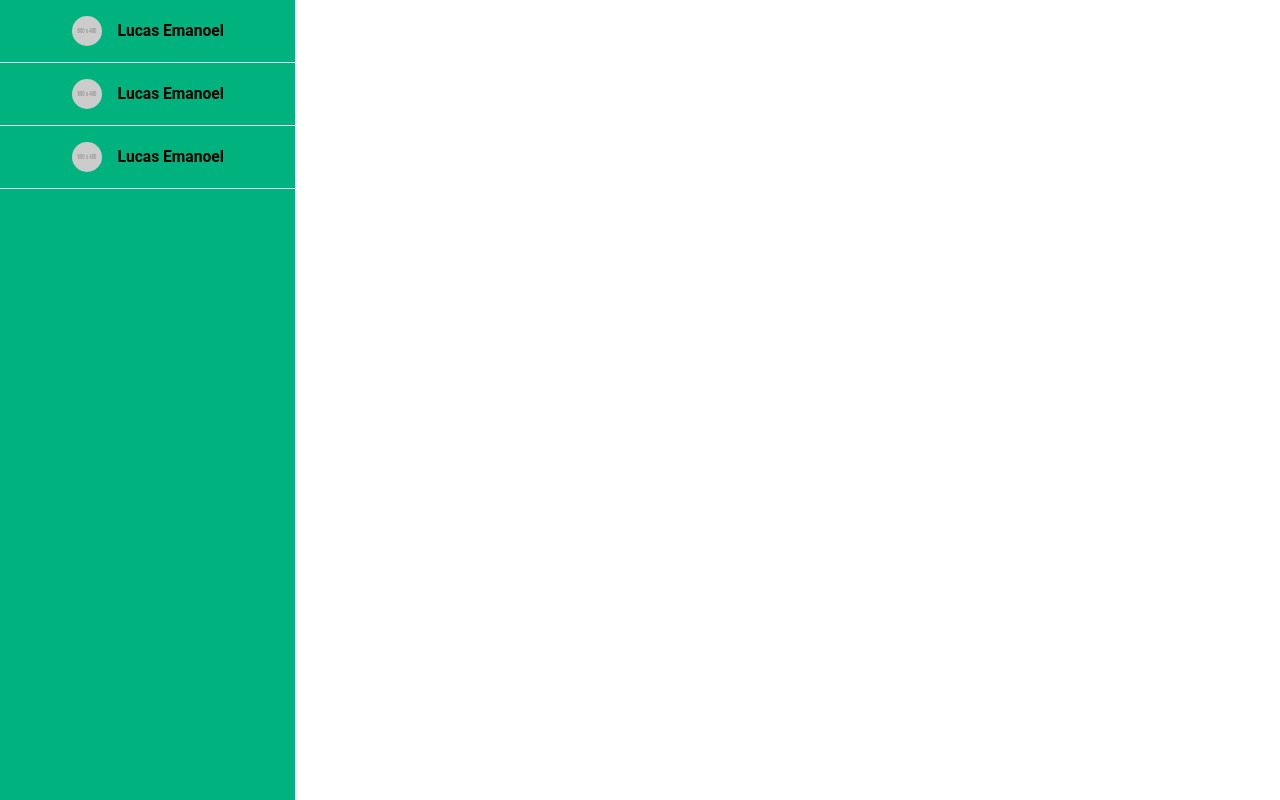
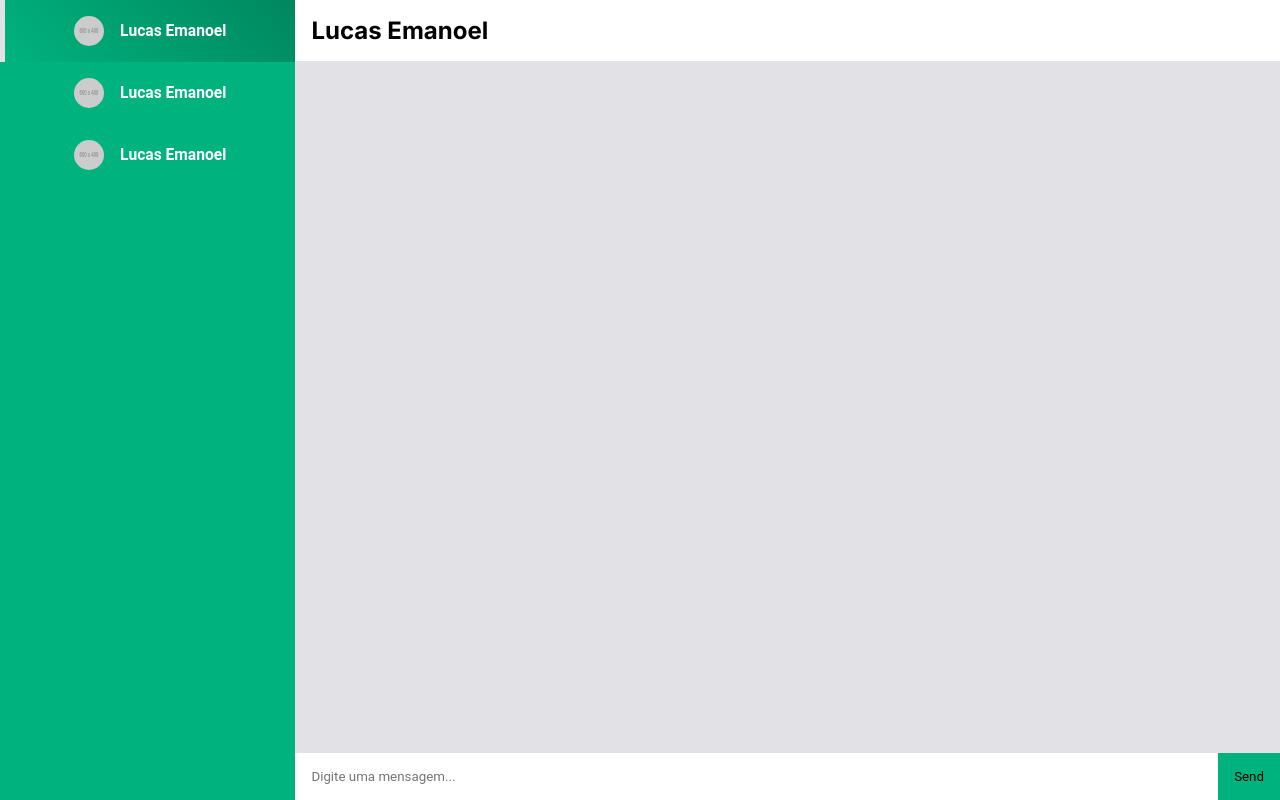
Before and after one commit to lucastheldl/Next-RealtimeChat, a Next.js app: page / in a window 1280 px wide. Built offline with nearby package versions, Linux system fonts and the light colour scheme.

Commit message:
feat: add message input and chat header

```diff
--- /dev/null
+++ b/src/components/chatHeader.tsx
@@ -0,0 +1,9 @@
+import { Header } from "@/styles/components/chatHeader";
+
+export function ChatHeader() {
+  return (
+    <Header>
+      <h2>Lucas Emanoel</h2>
+    </Header>
+  );
+}
--- a/src/components/messageInput.tsx
+++ b/src/components/messageInput.tsx
@@ -1,3 +1,14 @@
-export function mesageInput() {
-  return <input></input>;
+import {
+  Input,
+  MessageContainer,
+  SendBtn,
+} from "@/styles/components/messageInput";
+
+export function MesageInput() {
+  return (
+    <MessageContainer>
+      <Input placeholder="Digite uma mensagem..." />
+      <SendBtn>Send</SendBtn>
+    </MessageContainer>
+  );
 }
--- a/src/pages/index.tsx
+++ b/src/pages/index.tsx
@@ -3,6 +3,8 @@ import Head from "next/head";
 import { Inter } from "next/font/google";
 import { ChatContainer, ContactsContainer, Wrapper } from "@/styles/main";
 import { ContactItem } from "@/components/contactItem";
+import { MesageInput } from "@/components/messageInput";
+import { ChatHeader } from "@/components/chatHeader";
 
 const inter = Inter({ subsets: ["latin"] });
 
@@ -24,7 +26,10 @@ export default function Home() {
           <ContactItem />
           <ContactItem />
         </ContactsContainer>
-        <ChatContainer></ChatContainer>
+        <ChatContainer>
+          <ChatHeader />
+          <MesageInput />
+        </ChatContainer>
       </Wrapper>
     </>
   );
--- /dev/null
+++ b/src/styles/components/chatHeader.ts
@@ -0,0 +1,10 @@
+import { styled } from "..";
+
+export const Header = styled("header", {
+  //flex: "1",
+  padding: "1rem",
+
+  border: "none",
+
+  backgroundColor: "white",
+});
--- a/src/styles/components/contactItem.ts
+++ b/src/styles/components/contactItem.ts
@@ -12,14 +12,21 @@ export const Wrapper = styled("button", {
   padding: "1rem",
 
   border: "none",
-  borderBottom: "1px solid $gray100",
+  borderLeft: "5px solid transparent",
 
   background: "none",
 
   img: {
     borderRadius: "50%",
   },
+
+  h3: {
+    color: "$white",
+  },
+
   "&:hover": {
     cursor: "pointer",
+    borderLeft: "5px solid $gray100",
+    background: "linear-gradient(45deg, transparent, $green500)",
   },
 });
--- /dev/null
+++ b/src/styles/components/messageInput.ts
@@ -0,0 +1,31 @@
+import { styled } from "..";
+
+export const MessageContainer = styled("div", {
+  display: "flex",
+  width: "100%",
+});
+
+export const Input = styled("input", {
+  flex: 1,
+  padding: "1rem",
+
+  border: "none",
+
+  backgroundColor: "white",
+
+  "&:hover": {
+    cursor: "pointer",
+  },
+});
+export const SendBtn = styled("button", {
+  padding: "1rem",
+
+  border: "none",
+
+  backgroundColor: "$green300",
+
+  "&:hover": {
+    cursor: "pointer",
+    backgroundColor: "$green500",
+  },
+});
--- a/src/styles/main.ts
+++ b/src/styles/main.ts
@@ -14,7 +14,11 @@ export const ContactsContainer = styled("section", {
 });
 
 export const ChatContainer = styled("section", {
+  display: "flex",
+  flexDirection: "column",
+  justifyContent: "space-between",
+  flex: 1,
+
   height: "100vh",
-  flex: 1,
-  backgroundColor: "white",
+  backgroundColor: "$gray100",
 });
```
